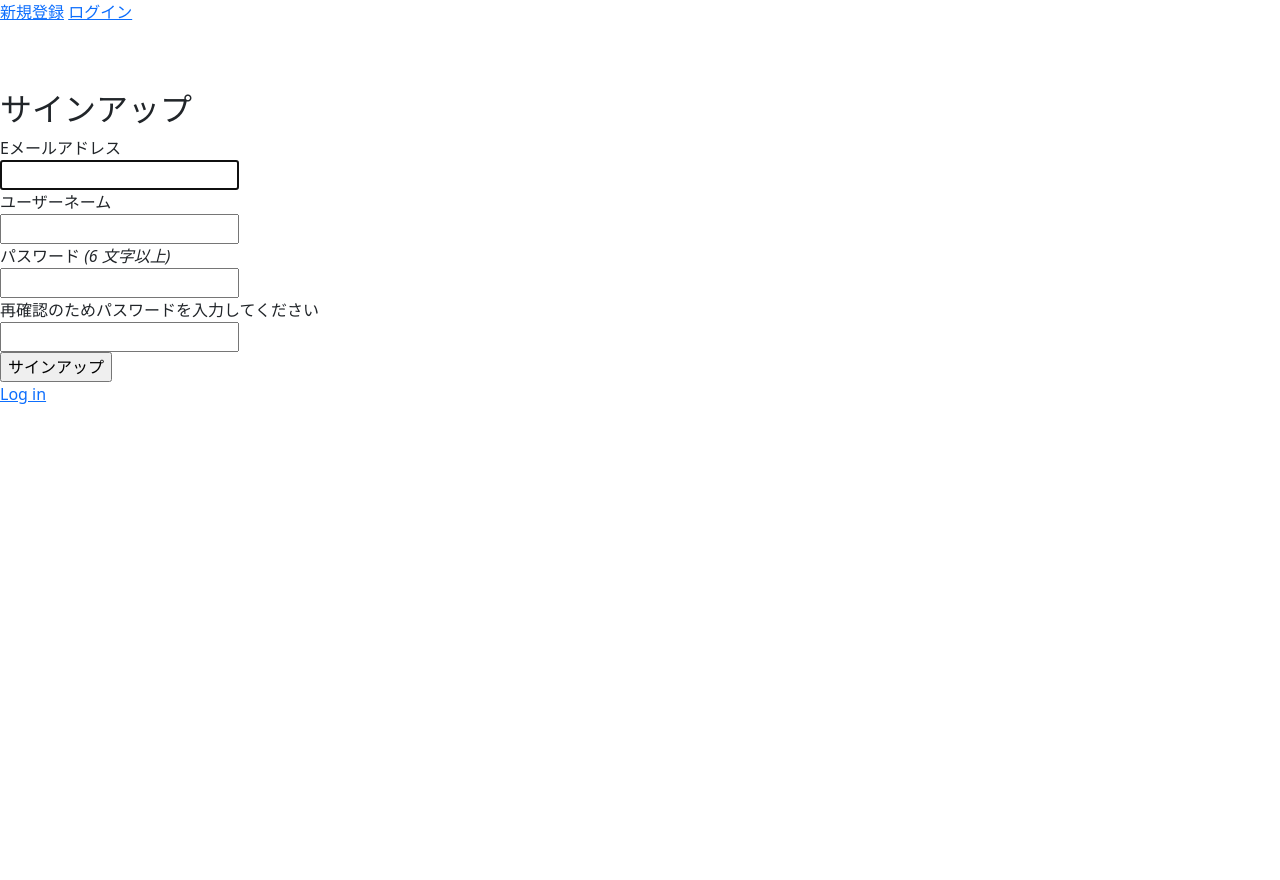
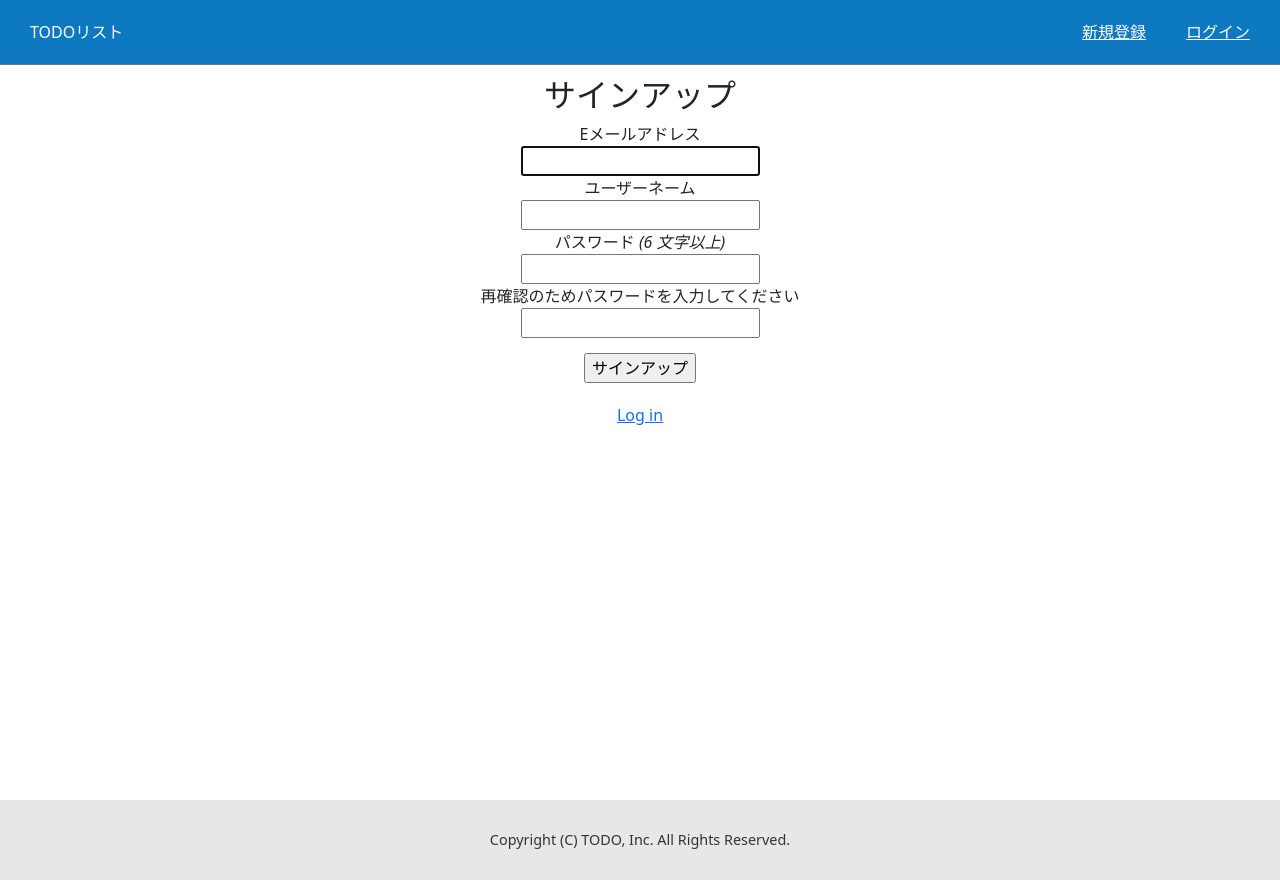
Before and after one commit to maruuchi/task_app, a Rails app: page /users/sign_up in a window 1280 px wide. Before the commit the page ends 404 px from the top, so only its background shows below. Run offline with Rails 7, Linux system fonts and the light colour scheme; style sheets or scripts are compiled from the project's sources; some libraries are stand-ins or nearby versions.

Commit message:
ヘッダー修正

```diff
--- a/app/assets/stylesheets/application.scss
+++ b/app/assets/stylesheets/application.scss
@@ -1 +1,94 @@
 @import "bootstrap";
+
+body {
+  text-align: center;
+}
+
+main {
+  display: flex;
+  flex-direction: column;
+  min-height: 100vh;
+  padding-top: 10px;
+}
+
+table {
+  margin: 0 auto;
+}
+
+/* ------- ヘッダー ------- */
+
+header {
+  top:0;
+  left:0;
+  padding:0;
+  position: fixed;
+  background:rgb(13, 121, 192);
+  width:100%;
+  box-sizing:border-box;
+  border-bottom: 0.8px solid #727069;
+  z-index: 10;
+}
+header nav .icon{
+  float: left;
+  margin-left: 10px;
+  padding: 20px;
+  color: #ffffff;
+}
+
+header nav ul {
+  list-style: none;
+  display: flex;
+  float: right;
+  padding-top: 20px;
+  margin-right: 10px;
+  color: #ffffff;
+}
+
+header nav ul li a {
+  padding: 0 20px;
+  color: #ffffff;
+
+  display: block;
+}
+
+header nav ul li a:hover{
+  color: #ffffff;
+  transition: 0.5s;
+  text-decoration: none;
+}
+
+.new_page {
+  margin: 0 auto;
+}
+
+/* ----ログインページ ----*/
+.login_screen {
+  margin-top: 50px;
+  padding-bottom: 20px;
+}
+
+.actions {
+  padding-top: 15px;
+  padding-bottom: 20px;
+}
+
+
+/* ======フッター ======== */
+
+footer.content-wrapper {
+   display: flex;
+   justify-content: space-between;
+   padding: 50px 0;
+
+}
+
+
+
+.copyright p {
+   font-size: 0.9rem;
+   margin: 0 auto;
+   line-height: 80px;
+
+   color: #333;
+   background-color: #e8e7e7;
+}
--- /dev/null
+++ b/app/views/layouts/_footer.html.erb
@@ -0,0 +1,5 @@
+<div class="content-wrapper">
+  <div class="copyright">
+    <p>Copyright (C) TODO, Inc. All Rights Reserved.</p>
+  </div>
+</div>
--- /dev/null
+++ b/app/views/layouts/_navbar.html.erb
@@ -0,0 +1,15 @@
+<nav>
+  <div class="icon">TODOリスト</div>
+  <ul>
+    <% if user_signed_in? %>
+      <li><%= link_to 'ログアウト', destroy_user_session_path, method: :delete %></li>
+    <% else %>
+      <li><%= link_to '新規登録', new_user_registration_path %></li>
+      <li><%= link_to 'ログイン', new_user_session_path %></li>
+    <% end %>
+   <%# ログイン時 %>
+    <% if user_signed_in? %>
+      <li>ログイン者名 : <%= current_user.username %></li>
+    <% end %>
+  </ul>
+</nav>
--- a/app/views/layouts/application.html.erb
+++ b/app/views/layouts/application.html.erb
@@ -10,23 +10,17 @@
   </head>
 
   <body>
-    <nav>
-      <% if user_signed_in? %>
-        <%= link_to 'ログアウト', destroy_user_session_path, method: :delete %>
-      <% else %>
-        <%= link_to '新規登録', new_user_registration_path %>
-        <%= link_to 'ログイン', new_user_session_path %>
-      <% end %>
-      <% if user_signed_in? %>
-        ユーザー名 : <%= current_user.username %>さん
-      <% end %>
-    </nav>
+    <header>
+      <%= render 'layouts/navbar' %>
+    </header>
+    <main>
+      <p class="notice"><%= notice %></p>
+      <p class="alert"><%= alert %></p>
 
-    <p class="notice"><%= notice %></p>
-    <p class="alert"><%= alert %></p>
-
-
-    <%= yield %>
-
+      <%= yield %>
+    </main>
+    <footer>
+      <%= render 'layouts/footer' %>
+    </footer>
   </body>
 </html>
--- a/config/application.rb
+++ b/config/application.rb
@@ -15,5 +15,7 @@ module TaskApp
     # Application configuration can go into files in config/initializers
     # -- all .rb files in that directory are automatically loaded after loading
     # the framework and any gems in your application.
+
+
   end
 end
```
